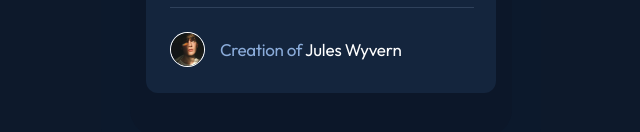
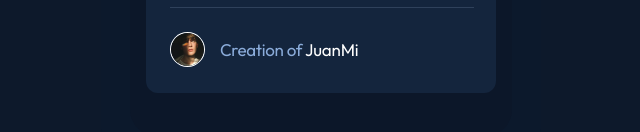
Before and after one commit to juanmi0421/NFT, a plain HTML site: page NFT-component/index.html in a window 1280 px wide. Shown: the part 536-668 px from the top of the page, 319-959 px from the left. Drawn offline with Linux system fonts and the light colour scheme.

Commit message:
Update index.html

```diff
--- a/NFT-component/index.html
+++ b/NFT-component/index.html
@@ -32,7 +32,7 @@
     <div id="divisor"></div>
     <div class="author-box">
       <img id="avatar" src="./images/image-avatar.png" alt="avatar">
-      <p id="author">Creation of </p><a href="#"id="author-name">Jules Wyvern</a>
+      <p id="author">Creation of </p><a href="https://github.com/juanmi0421"id="author-name">JuanMi</a>
     </div>
   </div>
 </body>
```
